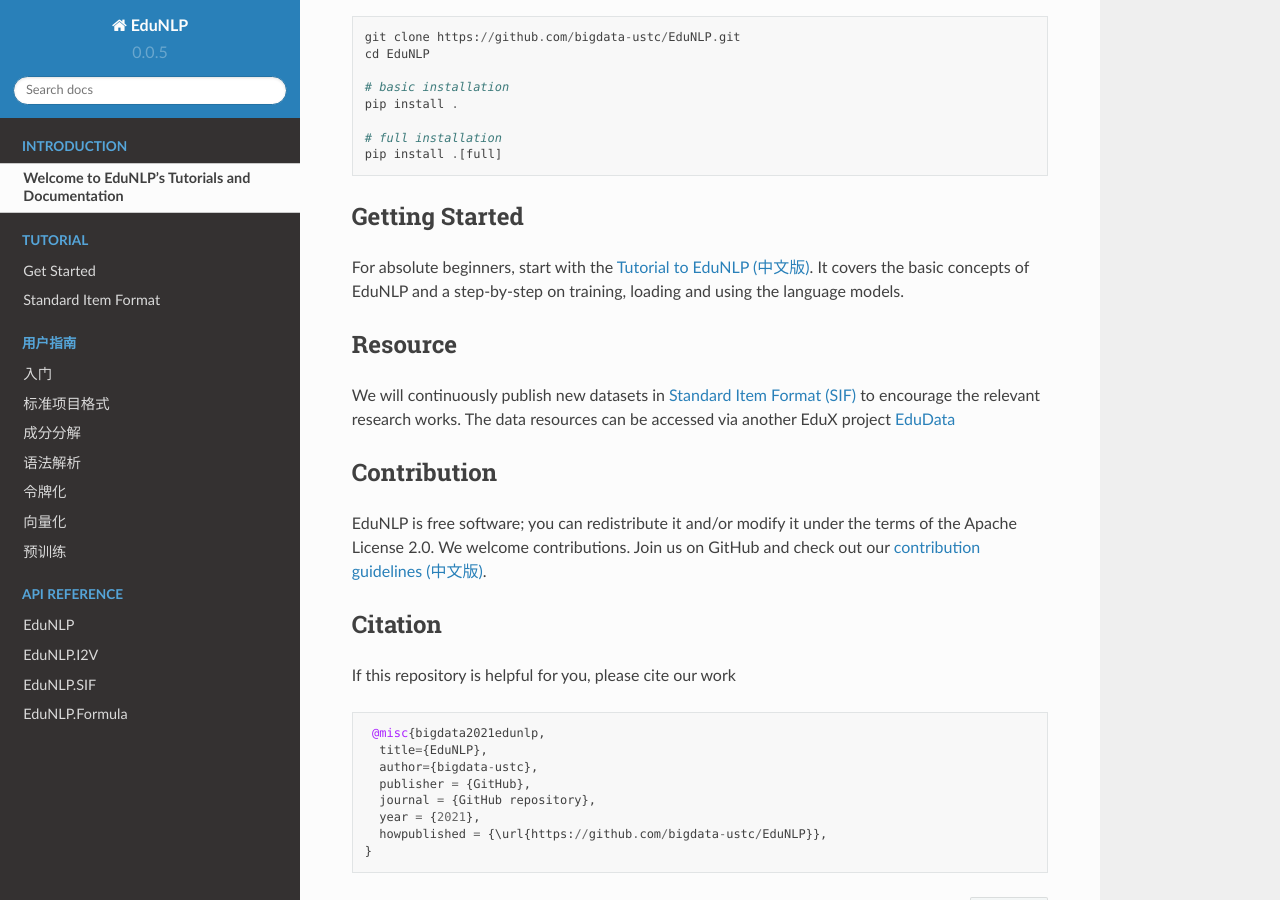
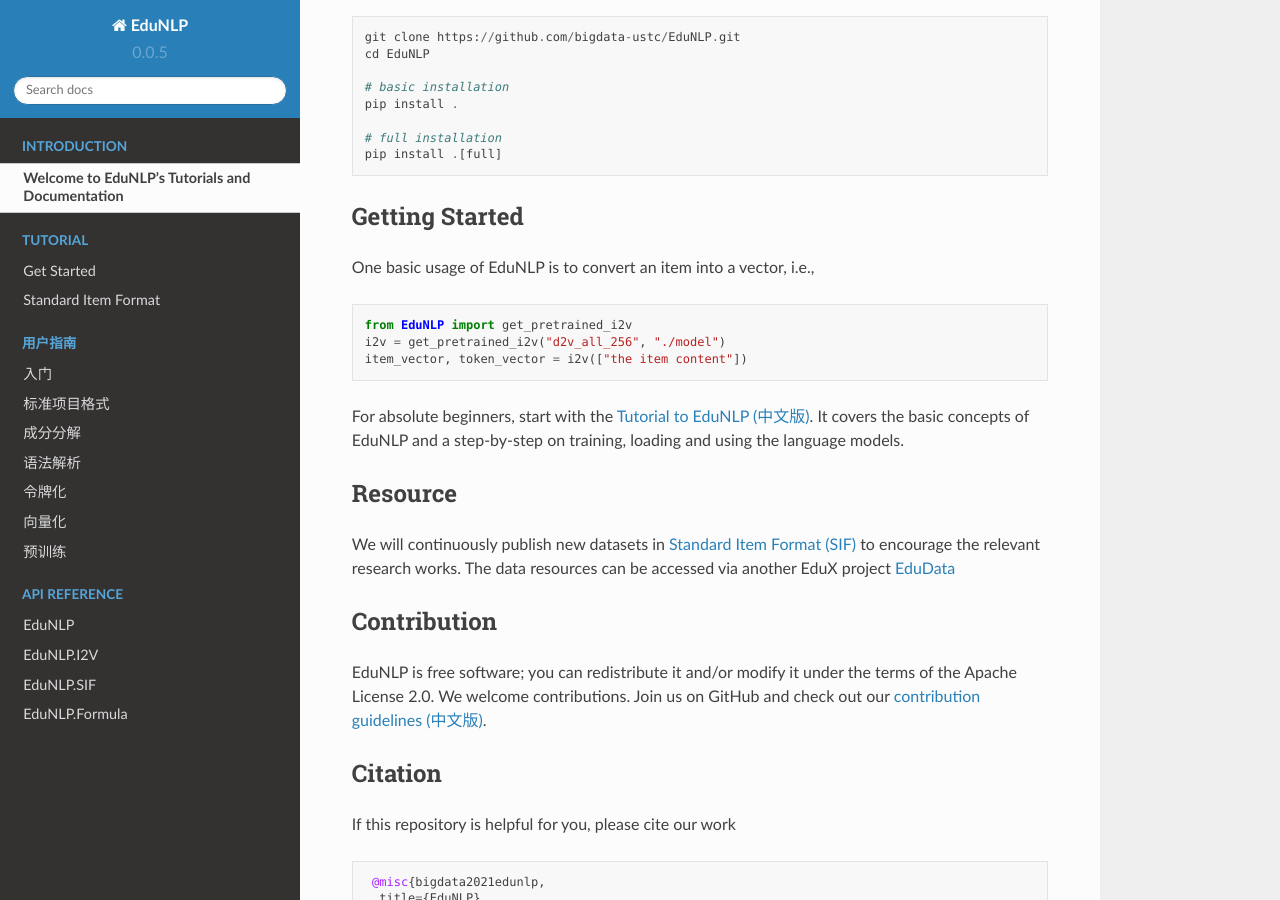
Before and after one commit to bigdata-ustc/EduNLP, a Sphinx documentation site: the page built from docs/source/index.rst, in a window 1280 px wide and 900 px high, scrolled down 981 px. Built offline with Sphinx 7.4.7 and the Read the Docs theme 2.0.0, drawn with Linux system fonts in a browser that asks for light colours; pages that are not in the unit, such as notebooks, are missing from menus; the version number is read from the project's files by our own code.

Commit message:
[docs] update i2v example

```diff
--- a/docs/source/index.rst
+++ b/docs/source/index.rst
@@ -84,6 +84,16 @@ But you can also install from source:
 
 Getting Started
 ------------------
+
+One basic usage of EduNLP is to convert an item into a vector, i.e.,
+
+.. code-block:: python
+
+   from EduNLP import get_pretrained_i2v
+   i2v = get_pretrained_i2v("d2v_all_256", "./model")
+   item_vector, token_vector = i2v(["the item content"])
+
+
 For absolute beginners, start with the :doc:`Tutorial to EduNLP <tutorial/en/index>` :doc:`(中文版) <tutorial/zh/index>`.
 It covers the basic concepts of EduNLP and
 a step-by-step on training, loading and using the language models.
```
Also changed, not shown: README.md (+8 -0 lines).
